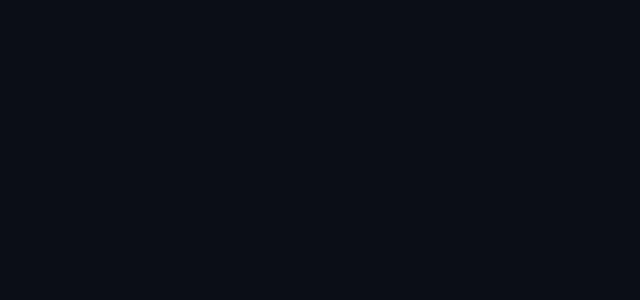
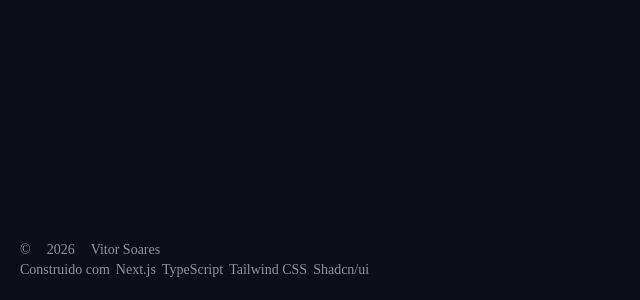
Before and after one commit to Viitorsoares/portfolio, a Next.js app: page / in a window 1280 px wide. Shown: the part 836-1136 px from the top of the page, without its empty margins (0-640 px from the left). Before the commit the page ends 1056 px from the top, so only its background shows below. Built offline with nearby package versions, Linux system fonts and the light colour scheme.

Commit message:
Adicionado o footer

```diff
--- a/src/components/layout/footer.tsx
+++ b/src/components/layout/footer.tsx
@@ -1,7 +1,23 @@
 export default function Footer() {
     return (
-        <div>
+        <footer className="p-5 text-left text-sm">
+            <div className="text-secondary-text">
+                <div className="flex flex-row gap-4">
+                    &copy;
+                    <p>2026</p>
+                    <p>Vitor Soares</p>
+                </div>
 
-        </div>
+                <div>
+                    <p className="flex flex-row gap-1.5">
+                        Construido com
+                        <span>Next.js</span>
+                        <span>TypeScript</span>
+                        <span>Tailwind CSS</span>
+                        <span>Shadcn/ui</span>
+                    </p>
+                </div>
+            </div>
+        </footer>
     )
 }
--- a/src/components/layout/header.tsx
+++ b/src/components/layout/header.tsx
@@ -3,7 +3,7 @@ import { Code, Menu } from 'lucide-react';
 export default function Header() {
     return (
         <header className='w-full h-screen'>
-            <nav className='flex justify-between px-6 mt-4'>
+            <nav className='flex justify-between px-5 mt-4'>
                 <div className='flex gap-2 text-xl'>
                     <Code className='text-main-green w-6 h-6' />
                     <h1 className='text-main-text'>Vitor</h1>
```
